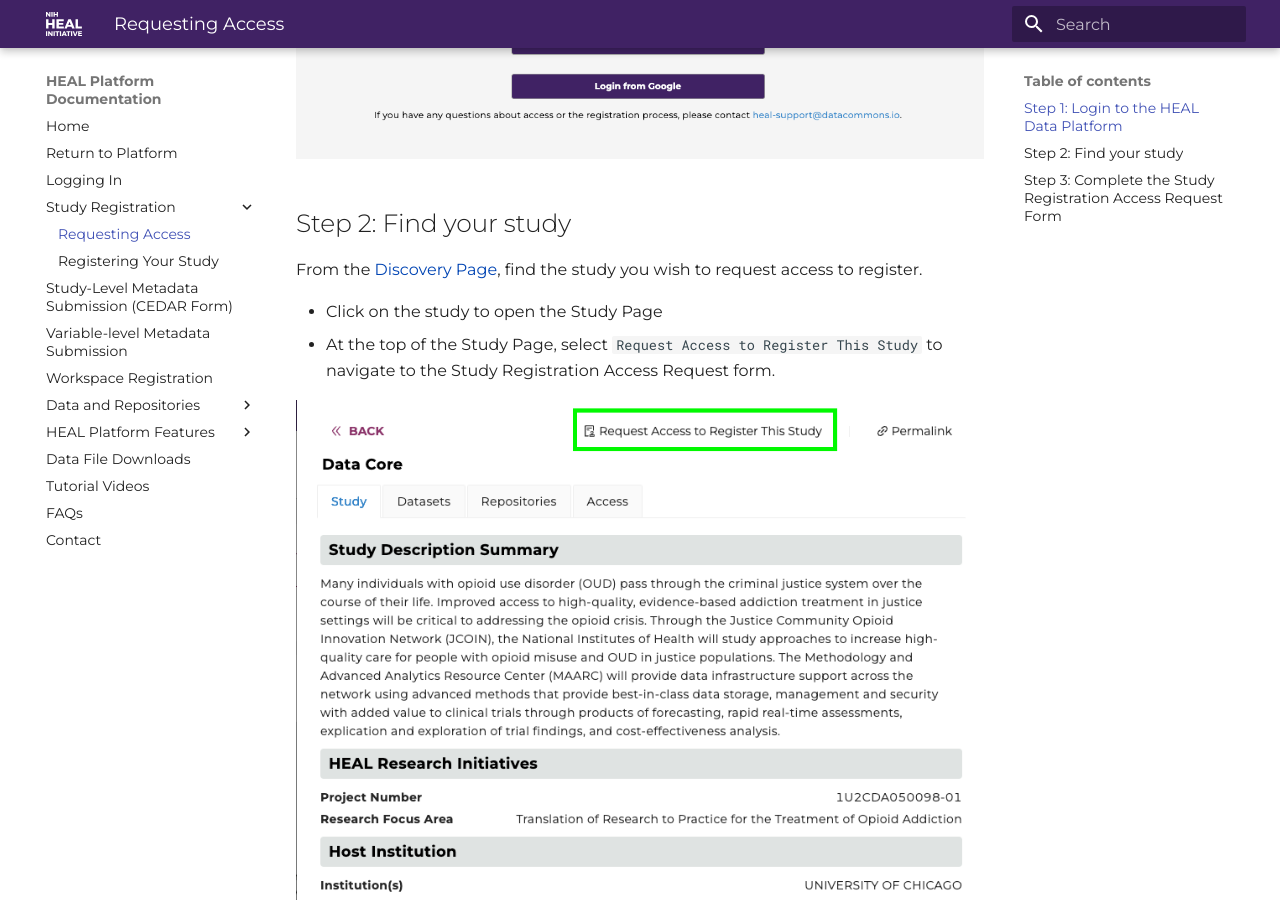
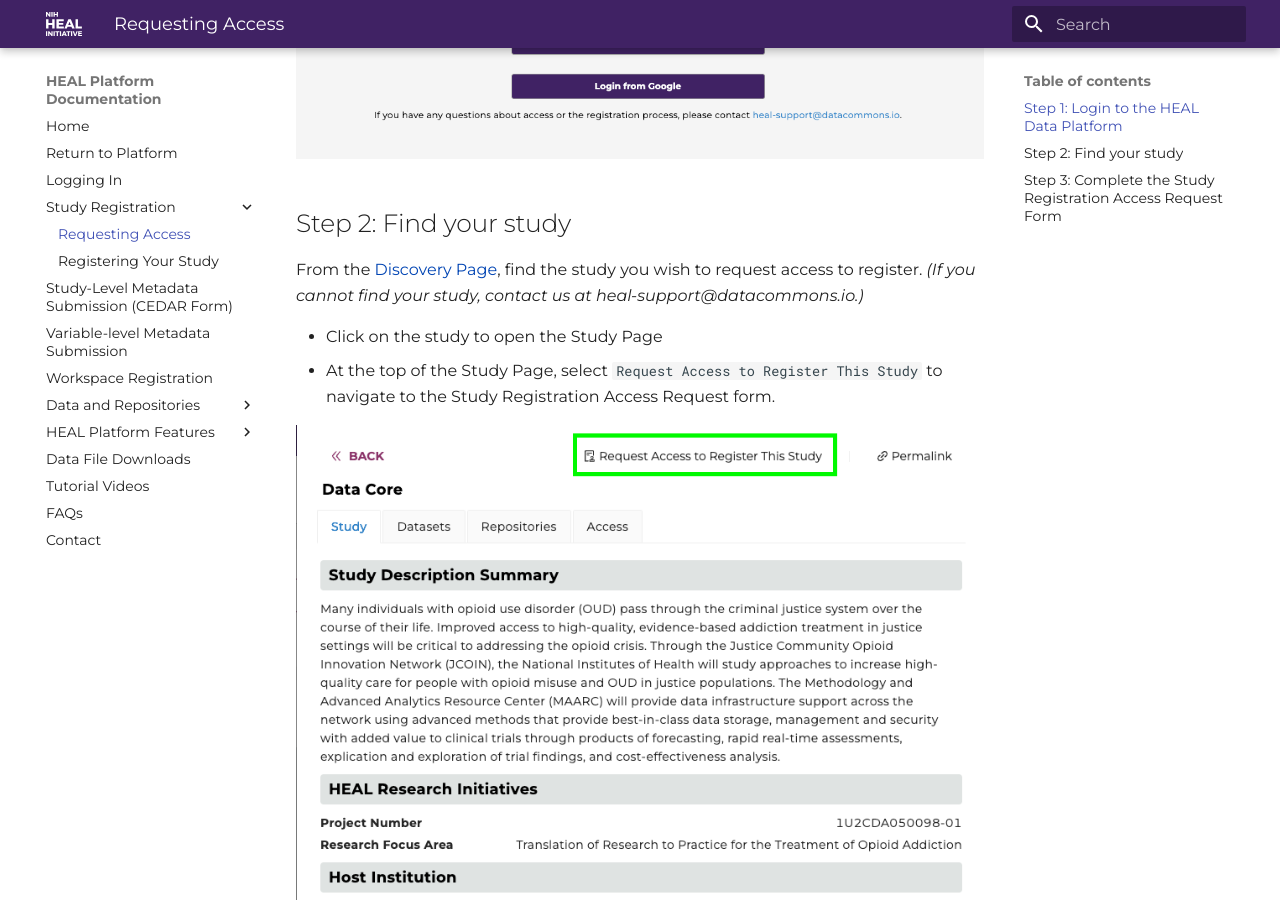
Before and after one commit to HEAL/platform-documentation, an MkDocs documentation site: the page built from docs/study-registration/requesting-access.md, in a window 1280 px wide and 900 px high, scrolled down 901 px. Built offline with MkDocs 1.6.1 and Material for MkDocs 9.7.7, drawn with Linux system fonts in a browser that asks for light colours.

Commit message:
add info to study reg pages for clarity

```diff
--- a/docs/study-registration/requesting-access.md
+++ b/docs/study-registration/requesting-access.md
@@ -15,7 +15,7 @@
 ## Step 2: Find your study
 
 From the [Discovery Page](https://healdata.org/portal/discovery), find the study you
-wish to request access to register.
+wish to request access to register. *(If you cannot find your study, contact us at heal-support@datacommons.io.)*
 
 - Click on the study to open the Study Page
 - At the top of the Study Page, select `Request Access to Register This Study`
```
Also changed, not shown: docs/study-registration/registering-your-study.md (+1 -0 lines).
